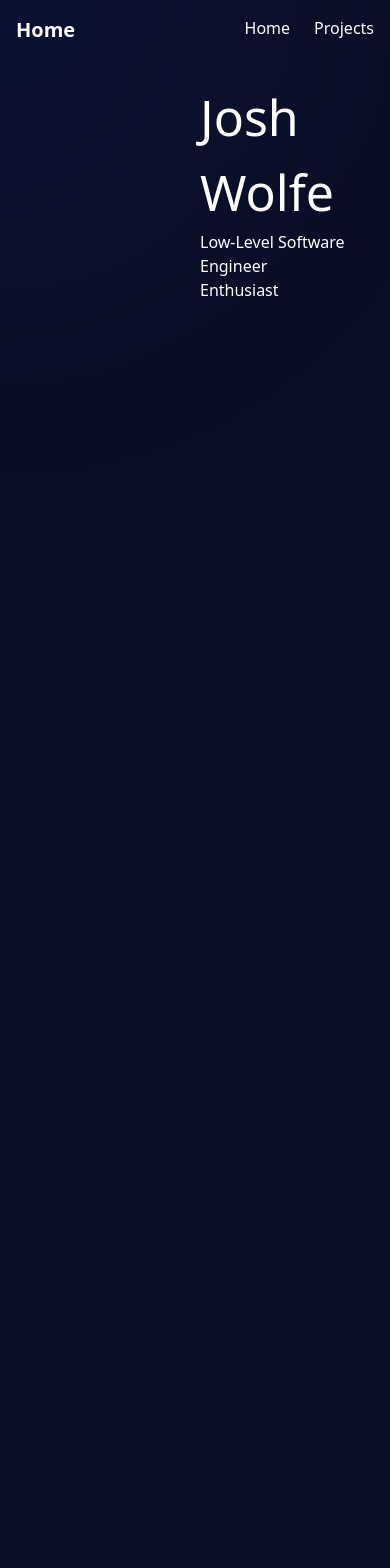
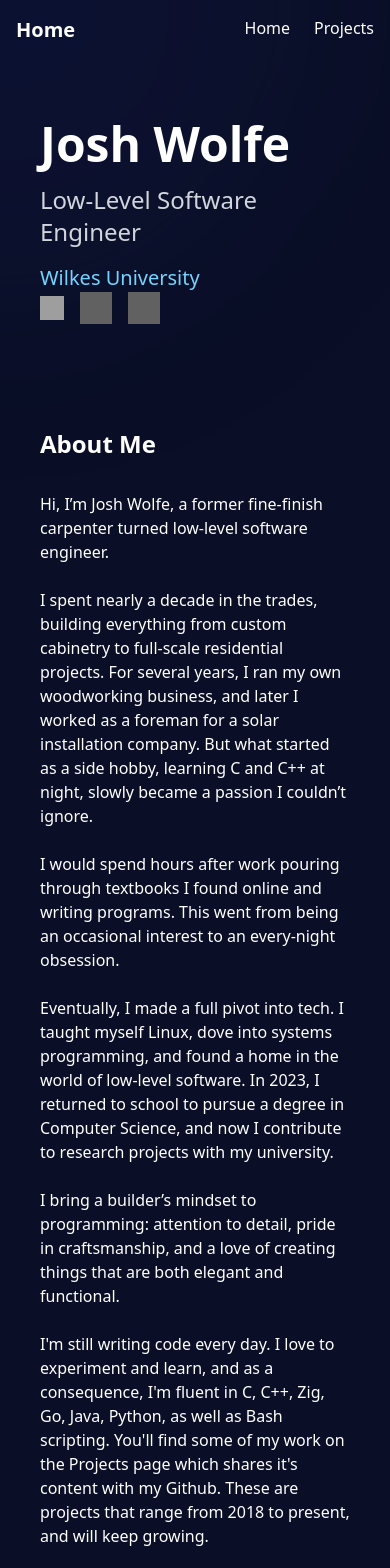
Before and after one commit to jpwol/jpwol.github.io, a Vue app: page / in a window 390 px wide. Shown: the top 1568 px of the page. Before the commit the page ends 844 px from the top, so only its background shows below. Built offline with nearby package versions, Linux system fonts and the light colour scheme; grey boxes are pictures that could not be loaded.

Commit message:
Updated Home layout to work on mobile

```diff
--- a/src/pages/Home.vue
+++ b/src/pages/Home.vue
@@ -1,9 +1,139 @@
 <template>
-  <div id="app">
-    <Nameplate />
+  <div class="relative text-white lg:flex">
+    <div
+      class="w-full lg:fixed lg:left-20 lg:h-screen lg:w-1/2 p-10 z-10 flex flex-col justify-between"
+    >
+      <header class="space-y-4 mt-20">
+        <h1 class="text-5xl font-bold">Josh Wolfe</h1>
+        <h2 class="text-2xl text-gray-300">Low-Level Software Engineer</h2>
+        <a
+          href="https://wilkes.edu"
+          target="_blank"
+          rel="noopener noreferrer"
+          class="text-xl text-sky-300 hover:text-white transform transition-all duration-300 hover:text-2xl"
+          >Wilkes University</a
+        >
+      </header>
+      <div class="flex space-x-4 lg:mb-20 md:pt-10 sm-pt-10">
+        <a href="https://github.com/jpwol" target="_blank" rel="noopener">
+          <img
+            src="../assets/github.svg"
+            alt="Github"
+            class="w-6 h-6 mt-1 transition-transform transform hover:scale-125"
+          />
+        </a>
+        <a
+          href="https://www.linkedin.com/in/joshua-wolfe-596197359/"
+          target="_blank"
+          rel="noopener"
+        >
+          <img
+            src="../assets/linkedin.svg"
+            alt="LinkedIn"
+            class="w-8 h-8 invert transition-transform transform hover:scale-125"
+          />
+        </a>
+        <a
+          href="https://www.instagram.com/wolfe_man_/"
+          target="_blank"
+          rel="noopener"
+        >
+          <img
+            src="../assets/instagram.svg"
+            alt="Github"
+            class="w-8 h-8 invert transition-transform transform hover:scale-125"
+          />
+        </a>
+      </div>
+    </div>
+
+    <div class="lg:ml-[50%] p-10">
+      <section class="lg:max-w-xl space-y-6 lg:pt-14 pb-6">
+        <h1 class="text-2xl font-bold pt-6 pb-2">About Me</h1>
+        <p>
+          Hi, I’m Josh Wolfe, a former fine-finish carpenter turned low-level
+          software engineer.
+        </p>
+
+        <p>
+          I spent nearly a decade in the trades, building everything from custom
+          cabinetry to full-scale residential projects. For several years, I ran
+          my own woodworking business, and later I worked as a foreman for a
+          solar installation company. But what started as a side hobby, learning
+          C and C++ at night, slowly became a passion I couldn’t ignore.
+        </p>
+
+        <p>
+          I would spend hours after work pouring through textbooks I found
+          online and writing programs. This went from being an occasional
+          interest to an every-night obsession.
+        </p>
+
+        <p>
+          Eventually, I made a full pivot into tech. I taught myself Linux, dove
+          into systems programming, and found a home in the world of low-level
+          software. In 2023, I returned to school to pursue a degree in Computer
+          Science, and now I contribute to research projects with my university.
+        </p>
+
+        <p>
+          I bring a builder’s mindset to programming: attention to detail, pride
+          in craftsmanship, and a love of creating things that are both elegant
+          and functional.
+        </p>
+
+        <p>
+          I'm still writing code every day. I love to experiment and learn, and
+          as a consequence, I'm fluent in C, C++, Zig, Go, Java, Python, as well
+          as Bash scripting. You'll find some of my work on the Projects page
+          which shares it's content with my Github. These are projects that
+          range from 2018 to present, and will keep growing.
+        </p>
+      </section>
+
+      <hr class="max-w-xl my-6 border-t border-gray-600" />
+
+      <section class="max-w-xl space-y-6">
+        <h1 class="text-2xl font-bold pt-6 pb-2">History</h1>
+      </section>
+    </div>
   </div>
 </template>
 
-<script setup>
-import Nameplate from '../components/Nameplate.vue'
-</script>
+<script setup></script>
+
+<style scoped>
+@keyframes fadeInLeft {
+  0% {
+    opacity: 0;
+    transform: translateX(-30px);
+  }
+  100% {
+    opacity: 1;
+    transform: translateX(0);
+  }
+}
+
+@keyframes fadeInRight {
+  0% {
+    opacity: 0;
+    transform: translateX(30px);
+  }
+  100% {
+    opacity: 1;
+    transform: translateX(0);
+  }
+}
+
+.animate-fade-in-left {
+  animation: fadeInLeft 0.8s ease-out forwards;
+}
+
+.animate-fade-in-right {
+  animation: fadeInRight 0.8s ease-out forwards;
+}
+
+.delay-200 {
+  animation-delay: 0.2s;
+}
+</style>
```
